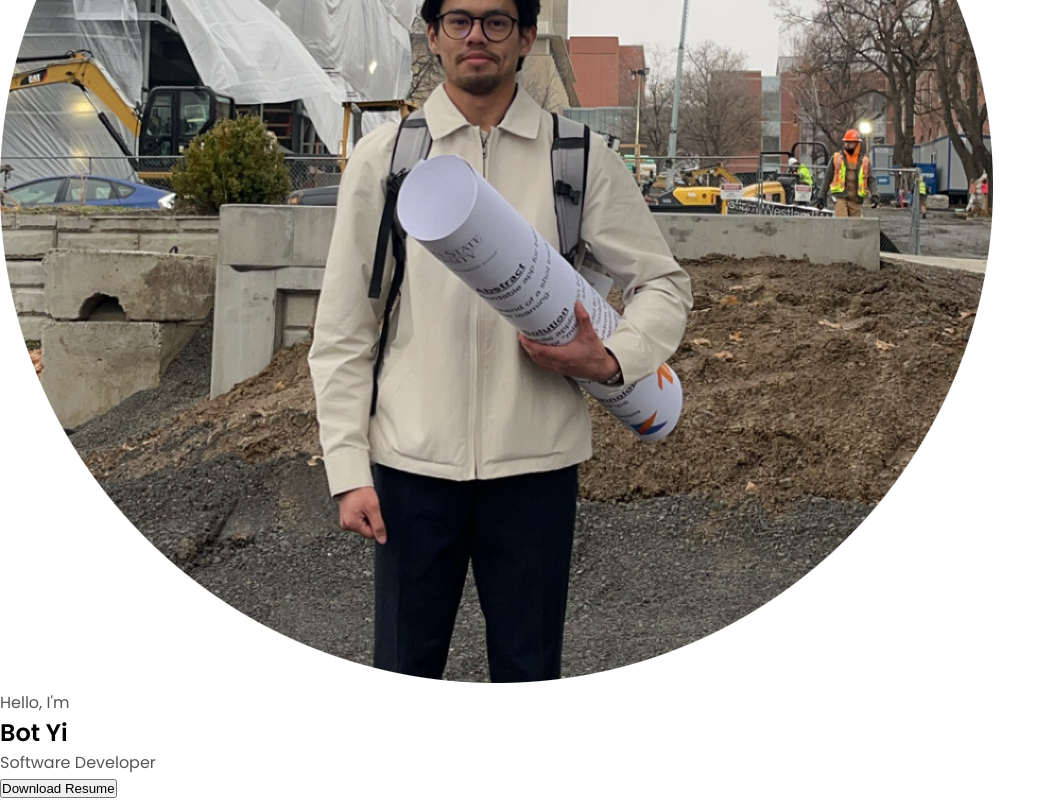
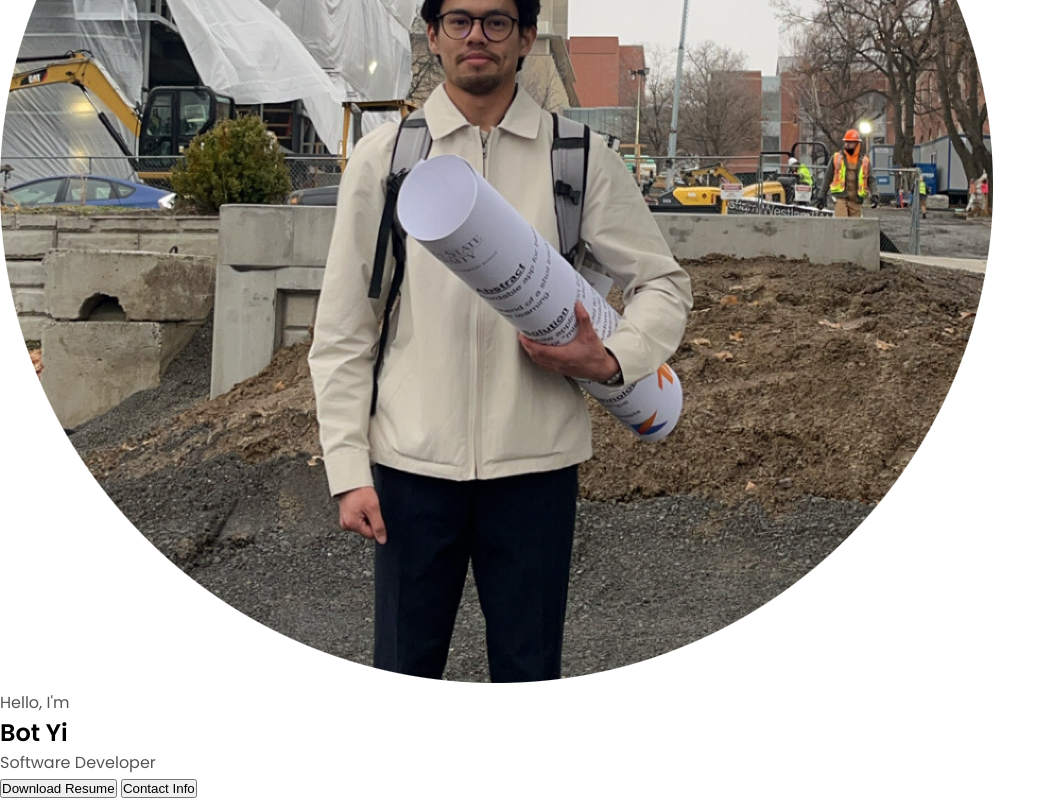
Before and after one commit to WBotCS/my-website-portfolio-, a plain HTML site: page index.html in a window 1280 px wide. Shown: the part 446-1246 px from the top of the page, without its empty margins (0-1056 px from the left). Drawn offline with Linux system fonts and the light colour scheme.

Commit message:
Adding contact info button

```diff
--- a/index.html
+++ b/index.html
@@ -46,8 +46,13 @@
                 <h1 class="title">Bot Yi</h1>
                 <p class="section__text__p2">Software Developer</p>
                 <div class="btn-container">
-                    <button class="btn btn-color-2" onclick="window.open('./assets/resume-example.pdf')">
+                    <button class="btn btn-color-2"
+                    onclick="window.open('./assets/resume-example.pdf')">
                         Download Resume
+                    </button>
+                    <button class="btn btn-color-1"
+                    onclick="location.href='./#contact'">
+                        Contact Info
                     </button>
                 </div>
             </div>
```
